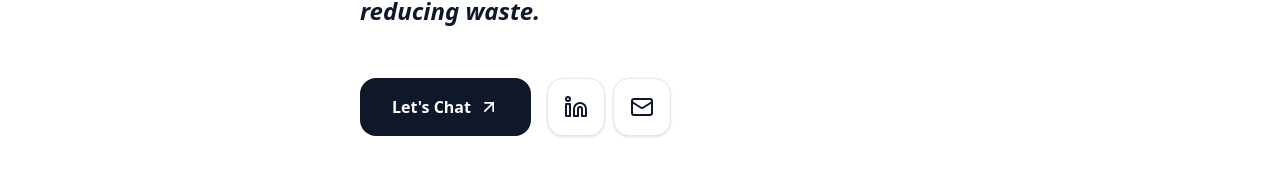
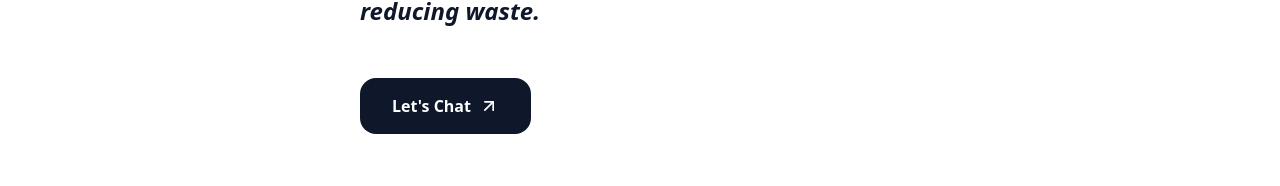
Before and after one commit to bombayway-png/portfolio-2026, a Next.js app: page / in a window 1280 px wide. Shown: the part 535-721 px from the top of the page. Built offline with nearby package versions, Linux system fonts and the light colour scheme.

Commit message:
chore: security fix for env and production asset sync

```diff
--- a/app/page.tsx
+++ b/app/page.tsx
@@ -3,8 +3,7 @@
 import React, { useState } from 'react';
 import Image from 'next/image';
 import {
-  Linkedin, Github, Mail, FileText,
-  Cpu, Briefcase, Zap, BarChart3,
+  Linkedin, Mail, FileText, Zap, BarChart3,
   Globe, ArrowUpRight, CheckCircle2,
   Sparkles, ShieldCheck, Map, Activity,
   Maximize2, X
@@ -23,13 +22,11 @@ export default function Home() {
   const [activeCompany, setActiveCompany] = useState<string>("Blizzard Entertainment");
   const [selectedImage, setSelectedImage] = useState<string | null>(null);
 
-  // Verified contact and social links
   const resumeLink = "https://docs.google.com/document/d/1RIPyJ5Y6rhjTkhS9cmMDOOraP3Kg2LjE59TIi3Yd2jw/edit?usp=sharing";
   const linkedInURL = "https://www.linkedin.com/in/adamseumae/";
   const emailAddress = "a.seumae@outlook.com";
   const mailtoLink = `mailto:${emailAddress}?subject=${encodeURIComponent("Opportunity Inquiry")}`;
 
-  // Verified Passion Project Data - Mapping to your uploaded files
   const passionProjects: PassionProject[] = [
     {
       id: 'lilo-os-admin',
@@ -56,7 +53,7 @@ export default function Home() {
       id: 'lilo-os-employee',
       title: 'Gamified Task Execution',
       description: 'Employee-facing view that transforms chores into "work orders" with XP and clear instructions for Sammy and Lucy.',
-      imageSrc: '/lilo-employee-view.jpeg',
+      imageSrc: '/lilo-employee-view.jpeg', // Corrected extension to .jpg
       altText: 'LILO OS Employee work order view.',
     },
     {
@@ -152,14 +149,6 @@ export default function Home() {
               <a href={mailtoLink} className="flex items-center gap-2 px-8 py-4 bg-slate-900 text-white rounded-2xl font-bold hover:shadow-2xl transition-all hover:-translate-y-0.5">
                 Let's Chat <ArrowUpRight size={20} />
               </a>
-              <div className="flex gap-2">
-                <a href={linkedInURL} target="_blank" className="p-4 bg-white border border-slate-200 rounded-2xl hover:border-blue-400 hover:text-blue-600 transition-all shadow-sm">
-                  <Linkedin size={24} />
-                </a>
-                <a href={mailtoLink} className="p-4 bg-white border border-slate-200 rounded-2xl hover:border-blue-400 hover:text-blue-600 transition-all shadow-sm">
-                  <Mail size={24} />
-                </a>
-              </div>
             </div>
           </div>
         </div>
```
